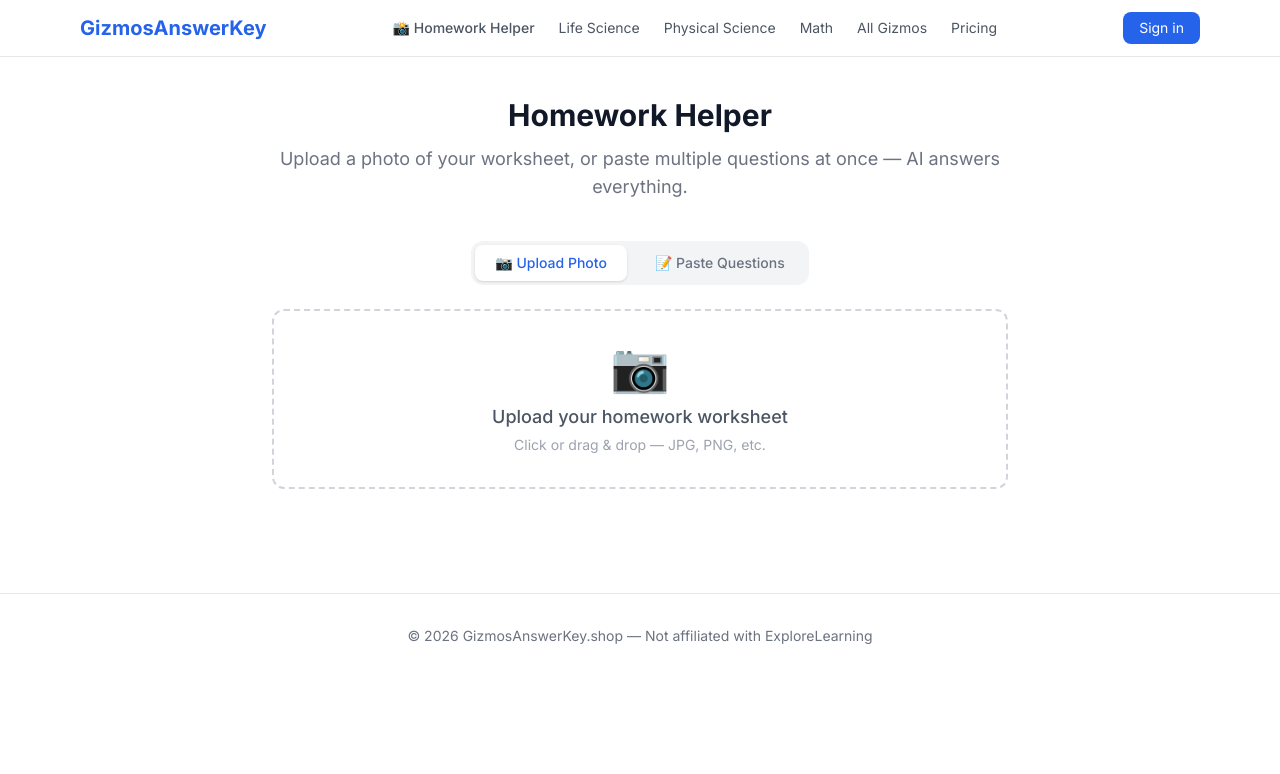
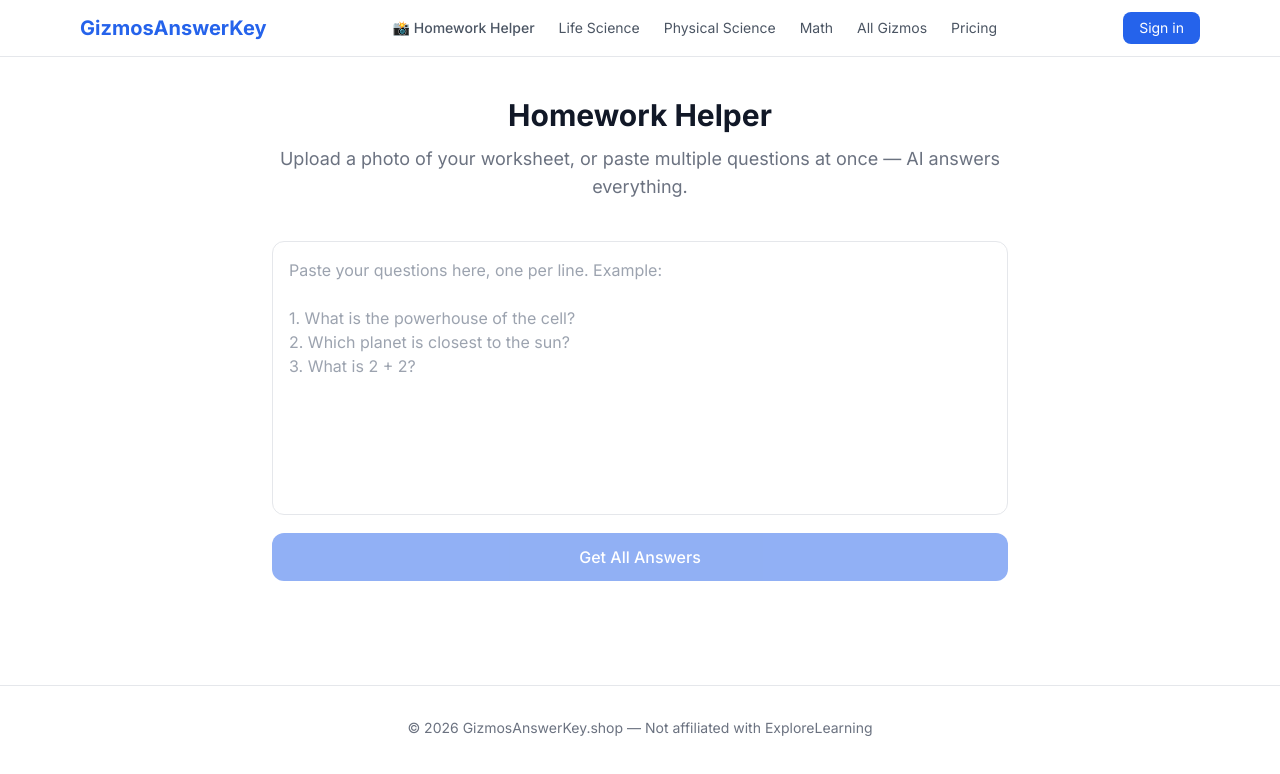
Before and after one commit to ti-kiu/gizmos-answer-key, a Next.js app: page /homework in a window 1280 px wide. Shown: the top 774 px of the page. Built offline with nearby package versions, Linux system fonts and the light colour scheme.

Commit message:
Disable image upload, keep text-only mode

```diff
--- a/src/app/homework/HomeworkClient.tsx
+++ b/src/app/homework/HomeworkClient.tsx
@@ -1,28 +1,15 @@
 'use client'
-import { useState, useRef, useEffect } from 'react'
+import { useState, useEffect } from 'react'
 import { getSupabaseClient } from '@/lib/supabase'
 
-type Mode = 'image' | 'text'
-
 export default function HomeworkClient() {
-  const [mode, setMode] = useState<Mode>('image')
   const [isPro, setIsPro] = useState(false)
   const [authLoading, setAuthLoading] = useState(true)
-
-  // Image mode
-  const [preview, setPreview] = useState('')
-  const [imageMime, setImageMime] = useState('image/jpeg')
-  const inputRef = useRef<HTMLInputElement>(null)
-
-  // Text mode
   const [questions, setQuestions] = useState('')
-
-  // Results
   const [result, setResult] = useState('')
   const [loading, setLoading] = useState(false)
   const [error, setError] = useState('')
 
-  // Check subscription
   useEffect(() => {
     const checkSub = async () => {
       try {
@@ -41,38 +28,6 @@
     }
     checkSub()
   }, [])
-
-  const handleFile = (file: File) => {
-    setImageMime(file.type || 'image/jpeg')
-    const reader = new FileReader()
-    reader.onload = (e) => {
-      setPreview(e.target?.result as string)
-      setResult('')
-      setError('')
-    }
-    reader.readAsDataURL(file)
-  }
-
-  const handleImageSubmit = async () => {
-    if (!preview) return
-    setLoading(true)
-    setResult('')
-    setError('')
-    try {
-      const base64 = preview.split(',')[1]
-      const res = await fetch('/api/ai/explain-image', {
-        method: 'POST',
-        headers: { 'Content-Type': 'application/json' },
-        body: JSON.stringify({ imageBase64: base64, mimeType: imageMime }),
-      })
-      const data = await res.json()
-      setResult(data.explanation || 'No result.')
-    } catch {
-      setError('Something went wrong. Please try again.')
-    } finally {
-      setLoading(false)
-    }
-  }
 
   const handleTextSubmit = async () => {
     if (!questions.trim()) return
@@ -94,10 +49,8 @@
     }
   }
 
-  // For free users: show first answer block only, lock the rest
   const getVisibleResult = (text: string) => {
     if (isPro) return text
-    // Split by question separator (Q2. Q3. etc.)
     const parts = text.split(/\n(?=Q[2-9]\d*\.)/m)
     return parts[0] || text
   }
@@ -109,75 +62,6 @@
   }
 
   return (
-    <div>
-      {/* Mode Toggle */}
-      <div className="flex gap-2 mb-6 bg-gray-100 p-1 rounded-xl w-fit mx-auto">
-        <button
-          onClick={() => { setMode('image'); setResult(''); setError('') }}
-          className={`px-5 py-2 rounded-lg text-sm font-medium transition-all ${
-            mode === 'image' ? 'bg-white shadow text-blue-600' : 'text-gray-500 hover:text-gray-700'
-          }`}
-        >
-          📷 Upload Photo
-        </button>
-        <button
-          onClick={() => { setMode('text'); setResult(''); setError('') }}
-          className={`px-5 py-2 rounded-lg text-sm font-medium transition-all ${
-            mode === 'text' ? 'bg-white shadow text-blue-600' : 'text-gray-500 hover:text-gray-700'
-          }`}
-        >
-          📝 Paste Questions
-        </button>
-      </div>
-
-      {/* Image Mode */}
-      {mode === 'image' && (
-        <div>
-          <div
-            className="border-2 border-dashed border-gray-300 rounded-xl p-8 text-center cursor-pointer hover:border-blue-400 transition-colors"
-            onClick={() => !preview && inputRef.current?.click()}
-            onDragOver={e => e.preventDefault()}
-            onDrop={e => { e.preventDefault(); e.dataTransfer.files[0] && handleFile(e.dataTransfer.files[0]) }}
-          >
-            <input
-              ref={inputRef}
-              type="file"
-              accept="image/*"
-              className="hidden"
-              onChange={e => e.target.files?.[0] && handleFile(e.target.files[0])}
-            />
-            {!preview ? (
-              <>
-                <div className="text-5xl mb-3">📷</div>
-                <p className="text-gray-600 font-medium text-lg">Upload your homework worksheet</p>
-                <p className="text-sm text-gray-400 mt-1">Click or drag & drop — JPG, PNG, etc.</p>
-              </>
-            ) : (
-              <div>
-                <img src={preview} alt="Worksheet" className="max-h-56 mx-auto rounded-lg object-contain mb-3" />
-                <button
-                  onClick={(e) => { e.stopPropagation(); setPreview(''); setResult(''); setError('') }}
-                  className="text-sm text-gray-400 hover:text-red-500"
-                >
-                  Remove image
-                </button>
-              </div>
-            )}
-          </div>
-          {preview && (
-            <button
-              onClick={handleImageSubmit}
-              disabled={loading}
-              className="mt-4 w-full bg-blue-600 text-white py-3 rounded-xl font-medium hover:bg-blue-700 disabled:opacity-50 transition-colors"
-            >
-              {loading ? 'Analyzing...' : 'Get Answers'}
-            </button>
-          )}
-        </div>
-      )}
-
-      {/* Text Mode */}
-      {mode === 'text' && (
     <div>
       <textarea
         value={questions}
@@ -193,13 +77,9 @@
       >
         {loading ? 'Generating answers...' : 'Get All Answers'}
       </button>
-        </div>
-      )}
 
-      {/* Error */}
       {error && <p className="text-red-500 text-sm mt-4">{error}</p>}
 
-      {/* Results */}
       {result && !loading && (
         <div className="mt-6">
           <div className="bg-blue-50 border border-blue-100 rounded-xl p-6">
@@ -212,7 +92,6 @@
             </div>
           </div>
 
-          {/* Lock banner for free users */}
           {hasMoreContent(result) && !authLoading && (
             <div className="mt-4 bg-white border border-dashed border-blue-200 rounded-xl p-6 text-center">
               <p className="text-gray-600 font-medium mb-1">🔒 More answers locked</p>
@@ -230,7 +109,6 @@
         </div>
       )}
 
-      {/* Loading skeleton */}
       {loading && (
         <div className="mt-6 bg-blue-50 border border-blue-100 rounded-xl p-6 space-y-3">
           <div className="h-4 bg-blue-100 rounded animate-pulse w-1/3" />
```
Lines whose indentation alone changed are shown as unchanged.
